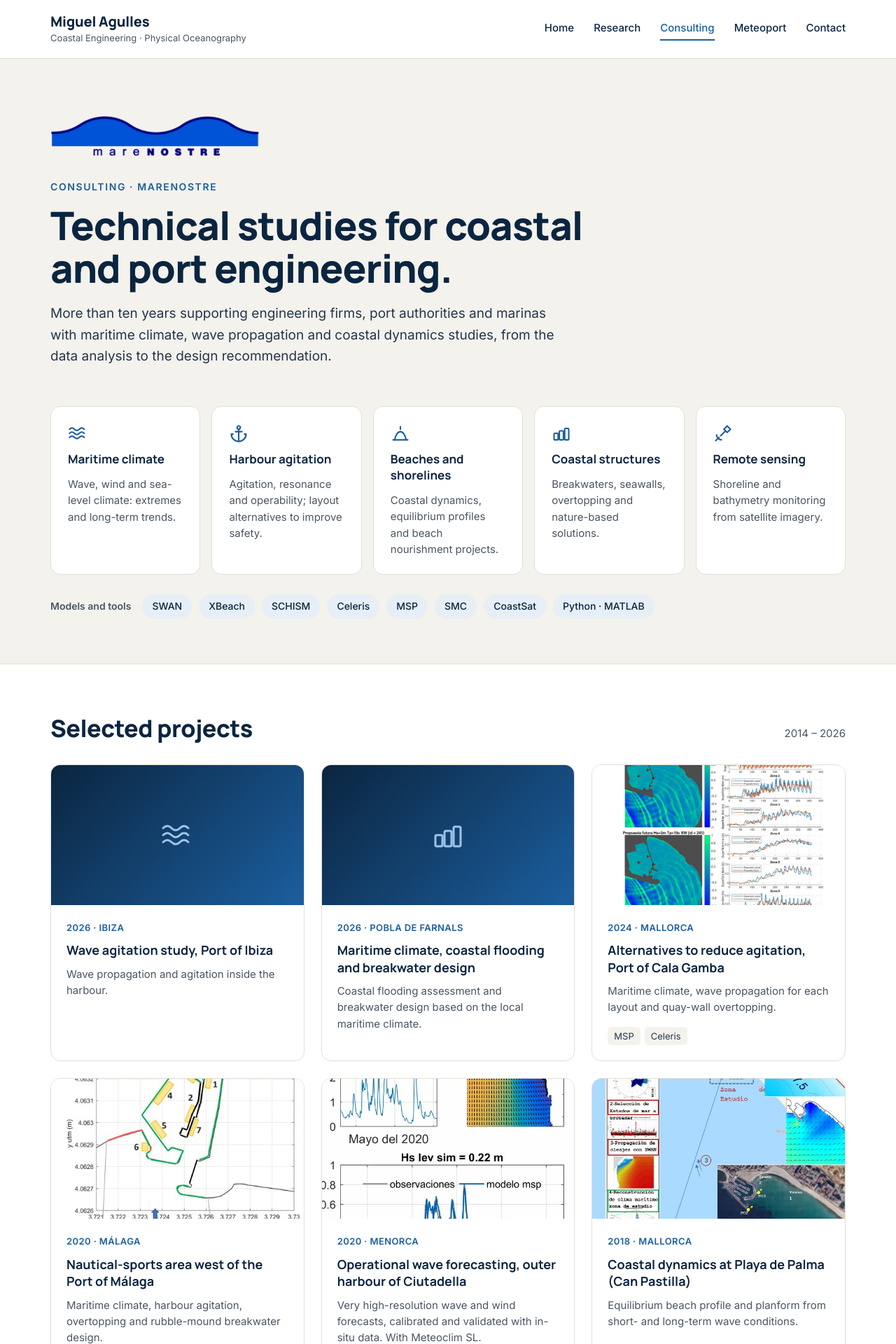
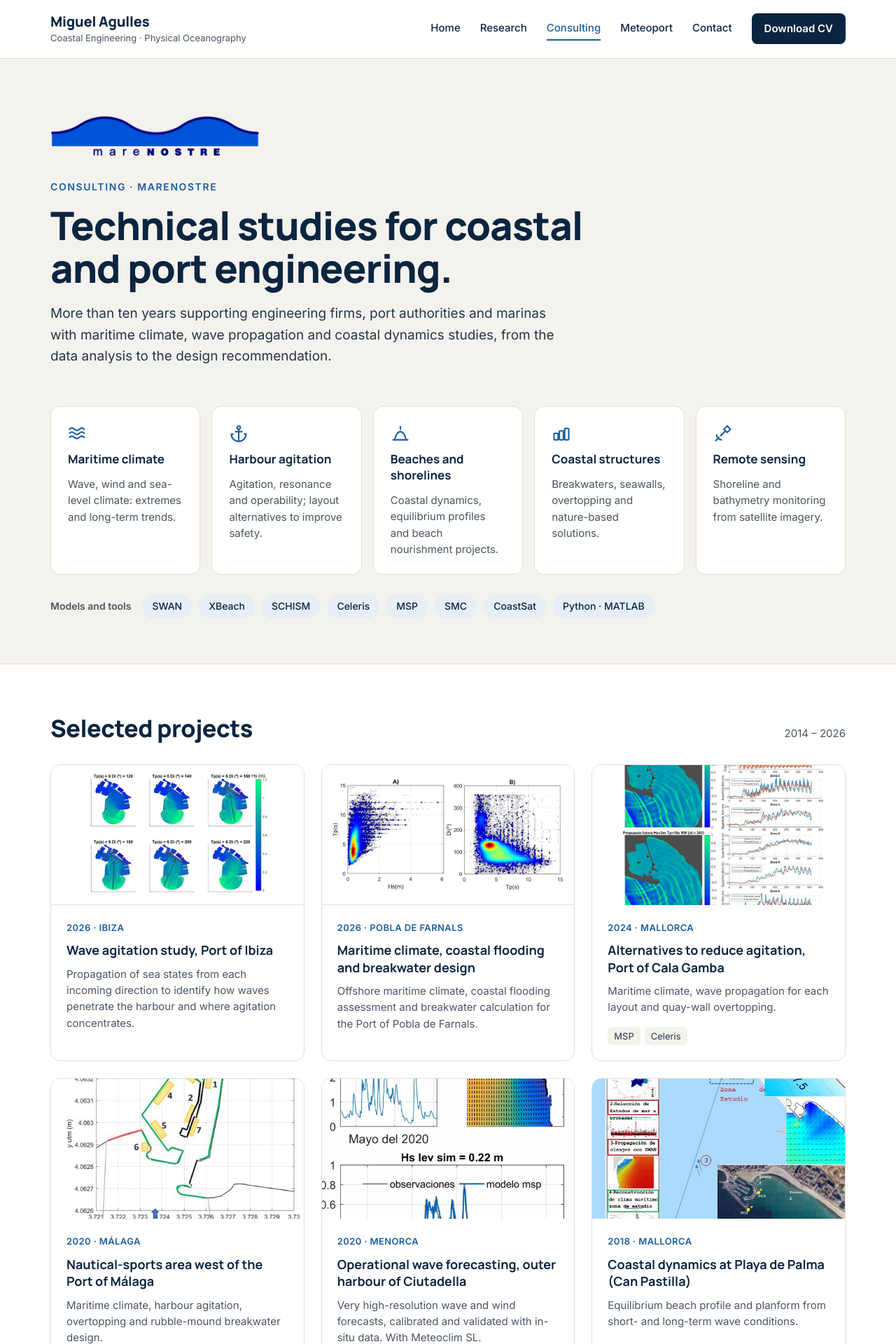
Before and after one commit to magulles/magulles.github.io, a Jekyll site: the page built from consulting.md, in a window 1280 px wide. Shown: the top 1920 px of the page at 70% size. Built offline with Jekyll 4.4.1, drawn with Linux system fonts in a browser that asks for light colours.

Commit message:
Add downloadable CV and figures for the Ibiza and Pobla de Farnals projects
Co-Authored-By: Claude Opus 5.5 <noreply@anthropic.com>
Claude-Session: https://claude.ai/code/session_01PzMaffRr6QGj6ACvz4YfoR

```diff
--- a/_config.yml
+++ b/_config.yml
@@ -12,6 +12,6 @@ orcid: https://orcid.org/0000-0003-3501-2899
 linkedin: https://www.linkedin.com/in/miguel-agulles-g%C3%A1mez-14415071/
 # Fill in when available; the links appear automatically once set.
 google_scholar: ""
-cv: ""
+cv: /assets/cv/CV_Miguel_Agulles.pdf
 exclude:
   - README.md
--- a/assets/style.css
+++ b/assets/style.css
@@ -315,6 +315,7 @@ h1, h2, h3 {
   background: var(--white);
 }
 .project img { width: 100%; height: 200px; object-fit: cover; }
+.project img.fit { object-fit: contain; background: var(--white); padding: 8px; border-bottom: 1px solid var(--line); }
 .project-noimg {
   height: 200px;
   background: linear-gradient(135deg, var(--navy) 0%, var(--accent) 100%);
--- a/consulting.md
+++ b/consulting.md
@@ -64,23 +64,21 @@ description: >-
     </div>
     <div class="project-grid">
 
-      {%- comment -%} TODO: add a figure (assets/img/projects/ibiza.jpg) and a one-line summary of scope and outcome {%- endcomment -%}
       <article class="project">
-        <div class="project-noimg" aria-hidden="true"><svg width="48" height="48" viewBox="0 0 24 24" fill="none" stroke="currentColor" stroke-width="1.5" stroke-linecap="round" stroke-linejoin="round"><path d="M2 12c2-2 4-2 6 0s4 2 6 0 4-2 6 0"/><path d="M2 17c2-2 4-2 6 0s4 2 6 0 4-2 6 0"/><path d="M2 7c2-2 4-2 6 0s4 2 6 0 4-2 6 0"/></svg></div>
+        <img class="fit" src="{{ '/assets/img/projects/ibiza.jpg' | relative_url }}" alt="Significant wave height inside the Port of Ibiza for incoming directions from 120 to 220 degrees" loading="lazy">
         <div class="project-body">
           <span class="project-meta">2026 · Ibiza</span>
           <h3>Wave agitation study, Port of Ibiza</h3>
-          <p>Wave propagation and agitation inside the harbour.</p>
+          <p>Propagation of sea states from each incoming direction to identify how waves penetrate the harbour and where agitation concentrates.</p>
         </div>
       </article>
 
-      {%- comment -%} TODO: add a figure (assets/img/projects/pobla-de-farnals.jpg) and a one-line summary {%- endcomment -%}
       <article class="project">
-        <div class="project-noimg" aria-hidden="true"><svg width="48" height="48" viewBox="0 0 24 24" fill="none" stroke="currentColor" stroke-width="1.5" stroke-linecap="round" stroke-linejoin="round"><rect x="3" y="12" width="5" height="8" rx="1"/><rect x="9.5" y="9" width="5" height="11" rx="1"/><rect x="16" y="6" width="5" height="14" rx="1"/></svg></div>
+        <img class="fit" src="{{ '/assets/img/projects/pobla-de-farnals.jpg' | relative_url }}" alt="Joint distributions of offshore wave height, period and direction at Pobla de Farnals" loading="lazy">
         <div class="project-body">
           <span class="project-meta">2026 · Pobla de Farnals</span>
           <h3>Maritime climate, coastal flooding and breakwater design</h3>
-          <p>Coastal flooding assessment and breakwater design based on the local maritime climate.</p>
+          <p>Offshore maritime climate, coastal flooding assessment and breakwater calculation for the Port of Pobla de Farnals.</p>
         </div>
       </article>
 
```
Also changed, not shown: research.md (+1 -0 lines), assets/img/projects/ibiza.jpg (added), assets/img/projects/pobla-de-farnals.jpg (added), 1 other file.
